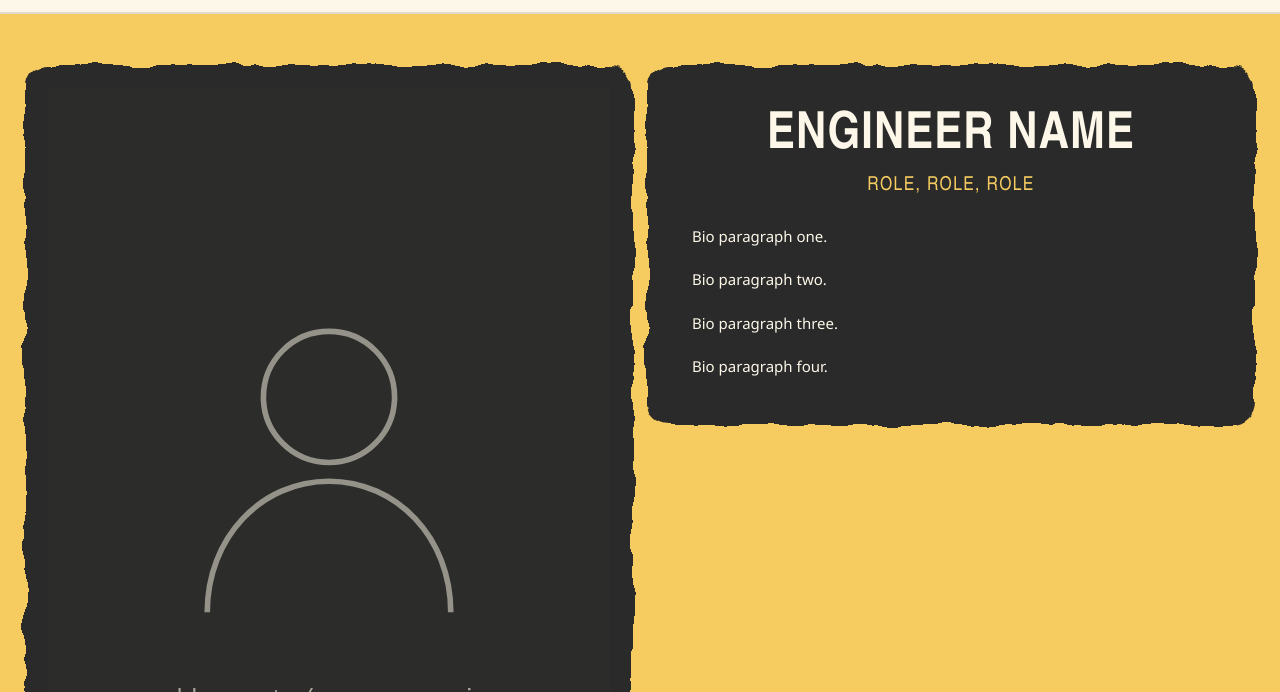
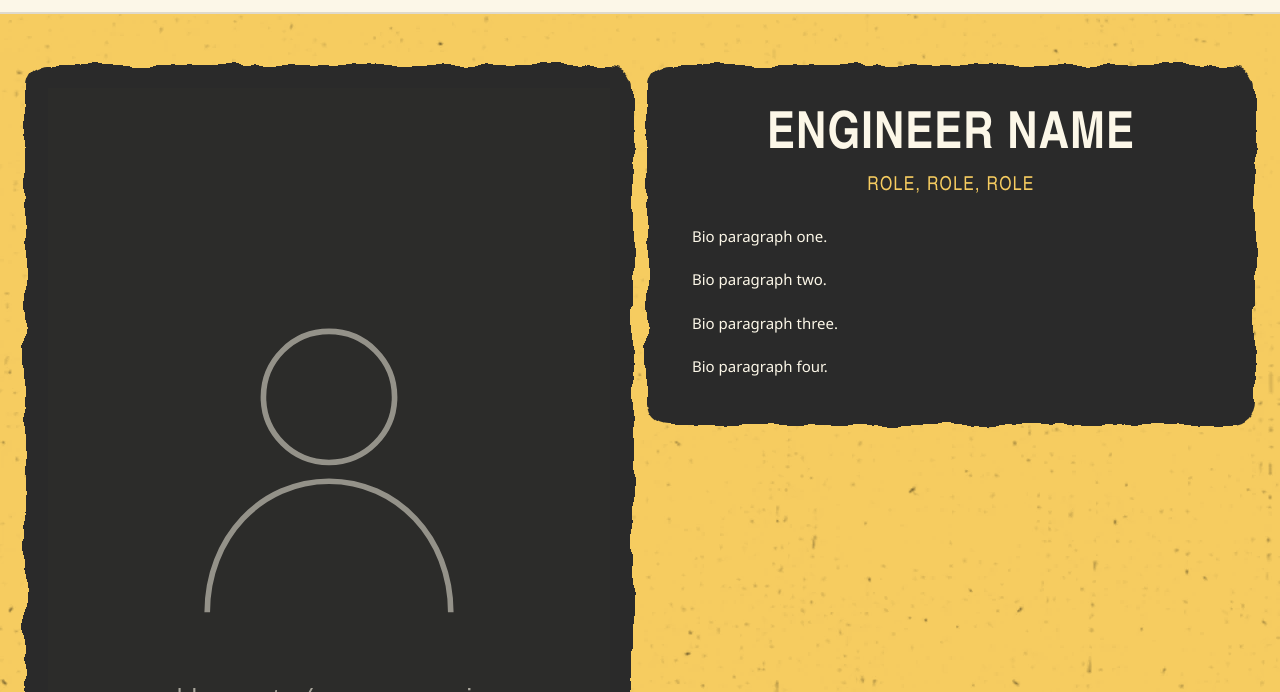
Before and after one commit to carlbahner-web/pinball, a plain HTML site: page site/_template.html in a window 1280 px wide. Shown: the part 108-800 px from the top of the page. Drawn offline with Linux system fonts and the light colour scheme; a web font is replaced by a local one.

Commit message:
Add the paper grain
Tier-1 texture is now live: the real overlay multiplied over the mustard
ground, which closes the last "no colored field without grain" gap.

Two things measured rather than assumed. The file's marks are mostly light
at very low alpha, so normal blend was worth checking -- it moves the blue
channel most on mustard (sigma 3.55 vs 0.97), washing the color toward
grey, while multiply holds hue and only deepens value. Multiply it is,
with the dark specks doing the work.

And the committed copy is flattened onto white with alpha dropped, the
form 2.2 asks a texture sheet to be. That is not a look change: multiply-
then-composite of (C,a) equals a plain multiply by a*C + (1-a), measured
at 0.18/255 mean difference, and it takes 1388KB down to 71KB. The live
site serves the alpha original at the same path; both render the same.

Co-Authored-By: Claude Opus 5 <noreply@anthropic.com>
Claude-Session: https://claude.ai/code/session_01SdtJabqVDudFuFoWd9Pztb

```diff
--- a/site/engineer.css
+++ b/site/engineer.css
@@ -65,8 +65,15 @@ figure, h1, h2, dl, dd { margin: 0; }
 
 /* Tier 1 — the paper GRAIN (2.2). The real site overlay, multiplied over the
    ground. No code-generated noise: one grain source, applied everywhere.
-   website-noise-2.webp and -3.webp are the other cuts if this one reads too
-   coarse — judge at phone scale, where grain reads ~2x coarser than desktop. */
+   website-noise.webp and -2.webp are the other cuts if this one reads wrong —
+   judge at phone scale, where grain reads ~2x coarser than desktop.
+
+   The committed copy is flattened onto white with the alpha channel dropped,
+   which is what 2.2 asks a texture sheet to be. That is not a look change:
+   multiply-then-composite of (C,a) equals a plain multiply by (a*C + (1-a)),
+   so the flattened file renders identically — measured at 0.18/255 mean
+   difference, i.e. rounding — while dropping 1388KB to 71KB. The live site
+   serves the alpha original at this same path; both land in the same place. */
 body {
   margin: 0;
   overflow-x: hidden;
@@ -74,7 +81,7 @@ body {
   letter-spacing: var(--body-track);
   color: var(--charcoal);
   background-color: var(--ground);
-  background-image: url("/assets/website-noise.webp");
+  background-image: url("/assets/website-noise-3.webp");
   background-repeat: repeat;
   background-blend-mode: multiply;   /* multiply only — normal desaturates */
 }
```
Also changed, not shown: site/README.md, site/assets/website-noise-3.webp (added), 1 other file.
